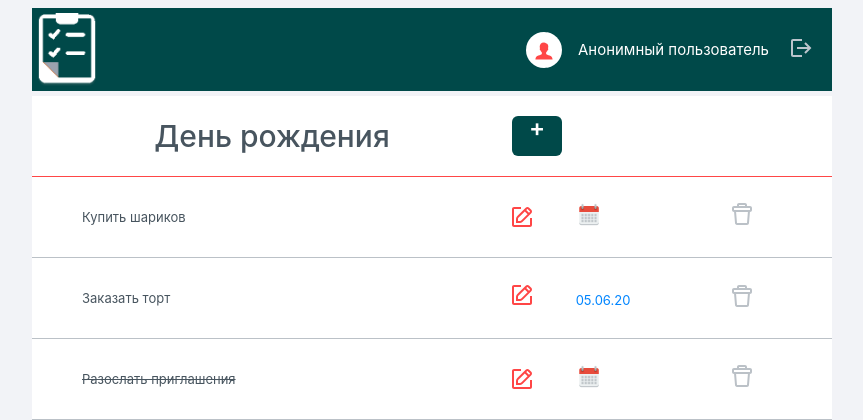
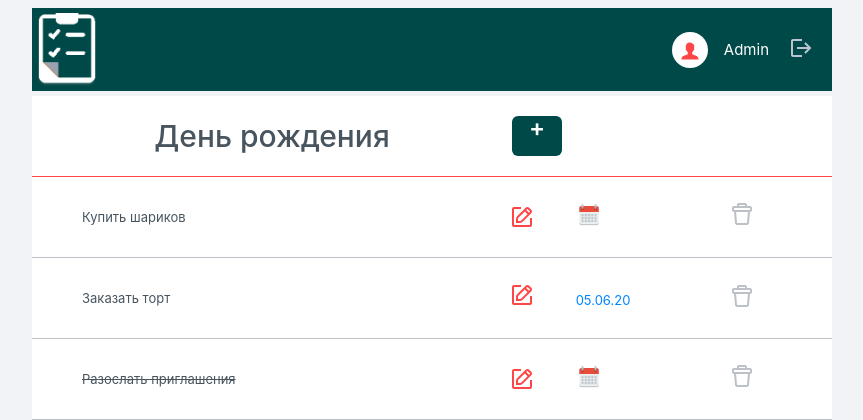
Before and after one commit to NikolskayaAA/todo_list, a Django app: page /list/ in a window 1280 px wide. Shown: the top 420 px of the page, without its empty margins (216-1079 px from the left). Run offline with Django 3.2, Linux system fonts and the light colour scheme; some web fonts are replaced.

Commit message:
Основное дз

```diff
--- a/list_item/templates/list.html
+++ b/list_item/templates/list.html
@@ -27,7 +27,7 @@
                     </svg>
                 </div>
                 <div class='user-profile__user-name'>
-                    <span>Анонимный пользователь</span>
+                    <span>{{ user_name }}</span>
                 </div>
                 <a class="user-profile_exit-button" href="/logout"><img src="/static/images/exit.svg" alt="exit"></a>
             </div>
```
Also changed, not shown: main/templatetags/__init__.py (added).
